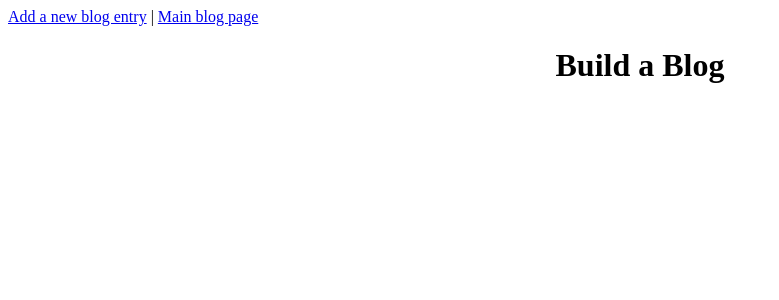
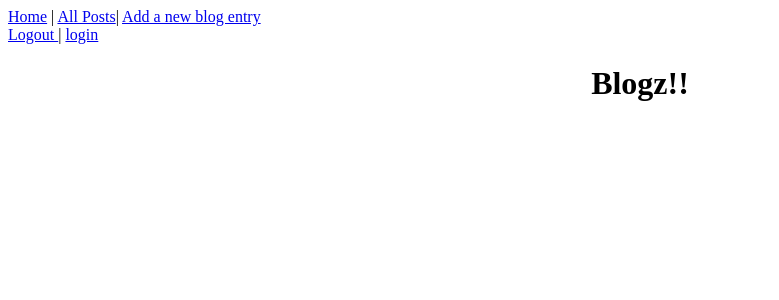
Before and after one commit to ParulJhorar/blogz, a Flask app: page /blog in a window 1280 px wide. Shown: the top 300 px of the page, without its empty margins (0-779 px from the left). Run offline with Flask 2, Linux system fonts and the light colour scheme; data that the repository does not hold is empty.

Commit message:
Completed blogz

```diff
--- a/main.py
+++ b/main.py
@@ -1,9 +1,9 @@
-from flask import Flask, request, redirect, render_template,flash
+from flask import Flask, request, redirect, render_template,flash,session
 from flask_sqlalchemy import SQLAlchemy
 
 app = Flask(__name__)
 app.config['DEBUG'] = True
-app.config['SQLALCHEMY_DATABASE_URI'] = 'mysql+pymysql://build-a-blog:build-a-blog@localhost:8889/build-a-blog'
+app.config['SQLALCHEMY_DATABASE_URI'] = 'mysql+pymysql://blogz:blogz@localhost:8889/blogz'
 app.config['SQLALCHEMY_ECHO'] = True
 app.secret_key = 'y337kGcys&zP3B'
 db = SQLAlchemy(app)
@@ -14,15 +14,106 @@ class Blog(db.Model):
     id = db.Column(db.Integer, primary_key=True)
     title = db.Column(db.String(120))
     body= db.Column(db.String(5000))
+    owner_id = db.Column(db.Integer, db.ForeignKey('user.id'))
 
-    def __init__(self, title, body):
+    def __init__(self, title, body, owner):
         self.title = title
         self.body = body
+        self.owner= owner
+
+class User(db.Model):
+    id = db.Column(db.Integer, primary_key=True)
+    username = db.Column(db.String(120))
+    password = db.Column(db.String(120))
+    blogs = db.relationship('Blog',backref='owner')
+
+    def __init__(self,username,password):
+        self.username = username
+        self.password = password
+
+
+
+@app.before_request
+def require_login():
+    allowed_routes = ['login','signup','index','blog']
+    if request.endpoint not in allowed_routes and 'username' not in session :
+        return redirect ('/login')
+
+
+@app.route('/login', methods=['POST','GET'])
+def login():
+    if request.method == 'POST':
+        username = request.form['username']
+        password = request.form ['password']
+        user = User.query.filter_by(username=username).first()
+        if username=='' or password == '':
+            flash('Please provide username and password!','error')
+            return render_template('login.html')
+
+
+
+        if user and user.password == password:
+            session['username']=username
+            flash("logged in")
+            return redirect('/newpost')
+
+        else:
+            flash('User does not exist or Password is incorrect','error')
+
+
+
+
+
+    return render_template('login.html')
+
+@app.route('/signup', methods= ['POST','GET'])
+def signup():
+    if request.method == 'POST':
+        username = request.form['username']
+        password = request.form['password']
+        verify = request.form ['verify']
+        password_error=''
+        verify_error=''
+        existing_user = User.query.filter_by(username=username).first()
+        if username=='':
+            flash('Please fill in complete information','error')
+            return render_template('signup.html')
+
+
+        if not existing_user:
+
+
+            if len(password)<3 or password == '':
+                password_error="Please enter a valid password"
+                return render_template('signup.html',username=username,password_error=password_error)
+
+            if verify!=password or verify =='':
+                verify_error='passswords do not match'
+                return render_template('signup.html',username=username,verify_error=verify_error)
+
+            else:
+                new_user= User(username,password)
+                db.session.add(new_user)
+                db.session.commit()
+                session['username']=username
+                return redirect('/newpost')
+        else:
+            flash('User already exist')
+
+
+
+
+
+
+
+
+    return render_template('signup.html')
 
 
 @app.route('/newpost', methods= ['POST','GET'])
 
 def newpost():
+    owner = User.query.filter_by(username =session['username']).first()
     if request.method == 'POST':
         blog_title = request.form['title']
         blog_body = request.form['body']
@@ -31,7 +122,7 @@ def newpost():
             flash('Please complete your blog entry','error')
             return redirect('/newpost')
 
-        entry = Blog(blog_title, blog_body)
+        entry = Blog(blog_title, blog_body,owner)
 
         db.session.add(entry)
         db.session.commit()
@@ -43,24 +134,59 @@ def newpost():
 
 
 
-        return redirect('/blog?id='+ str(entry.id)) #render_template('singleblogpost.html', entry =entry)
+        return redirect('/blog?id='+ str(entry.id))
 
 
 
     return render_template( 'newpost.html')
 
 
+@app.route('/logout')
+def logout():
+        del session['username']
+        return redirect ('/blog')
+
+
+
 @app.route('/blog', methods= ['POST','GET'])
 
-def index():
+def blog():
+
     all_blogs= Blog.query.all()
+    all_users= User.query.all()
+
+
 
     if request.args:
         id=request.args.get('id')
+
         entry= Blog.query.get(id)
-        return render_template('singleblogpost.html', entry = entry)
+        owner1=entry.owner_id
+        owner=User.query.filter_by(id=owner1).first()
+
+
+
+        return render_template('singleblogpost.html', entry = entry,owner=owner)
     else:
-        return render_template('blog.html',all_blogs=all_blogs)
+        return render_template('blog.html',all_blogs=all_blogs,all_users=all_users)
+
+
+@app.route('/', methods = ['POST','GET'])
+
+def index():
+    all_users= User.query.all()
+    if request.args:
+        id=request.args.get('id')
+        owner = User.query.get(id)
+
+
+        entry=Blog.query.filter_by(owner=owner).all()
+        return render_template('singleuser.html', entry = entry)
+    else:
+        return render_template('index.html',all_users=all_users)
+
+
+
 
 
 if __name__ == '__main__':
--- a/templates/base.html
+++ b/templates/base.html
@@ -3,18 +3,32 @@
         <style>.error {
             color: red
         }
+        p.test {
+
+
+    word-wrap: break-word;
+}
         </style>
 
 
         <nav>
-                <a href="/newpost">Add a new blog entry</a> |
-                <a href="/blog">Main blog page</a>
+                <a href = "/">Home</a> |
+                <a href="/blog">All Posts</a>|
+                <a href="/newpost">Add a new blog entry</a>
+
 
         </nav>
     <head>
         <title> Build-a-blog</title>
     </head>
         <body>
+                <div>
+                        <a href="/logout"> Logout </a>|
+
+
+                    <a href = "/login"> login</a>
+
+
         {% with messages = get_flashed_messages(with_categories=true) %}
              <ul>
             {% for category,message in messages %}
--- a/templates/blog.html
+++ b/templates/blog.html
@@ -1,17 +1,23 @@
 {% extends 'base.html' %}
 {% block content %}
 
-<h1 style="text-align:center;"><strong>Build a Blog</strong> </h1>
+<h1 style="text-align:center;"><strong>Blogz!!</strong> </h1>
 <table>
     <tbody>
-
     {% for blog in all_blogs %}
         <h3><a href="/blog?id={{blog.id}}" >{{blog.title}}</a></h3>
 
 
-        <p>{{blog.body}}</p>
+        <p class="test">{{blog.body}}</p>
+        {% for user in all_users %}
+            {% if blog.owner_id==user.id %}
+                <h5> written by:<a href="/?id={{user.id}}" >{{user.username}}</a> </h5>
+            {% endif %}
+        {% endfor %}
+
 
     {% endfor%}
+
     </tbody>
 </table>
 
--- a/templates/singleblogpost.html
+++ b/templates/singleblogpost.html
@@ -3,7 +3,8 @@
 
 
 
-<h1 style="text-align:center;">{{entry.title}}</h1>
-<h2>{{entry.body}}</h2>
+<h1>{{entry.title}}</h1>
+<p class="test">{{entry.body}}</p>
+<h4>written by:<a href="/?id={{owner.id}}">{{owner.username}}</a></h4>
 
 {% endblock%}
```
Also changed, not shown: templates/index.html (added, +22 -0 lines), templates/login.html (added, +24 -0 lines), templates/signup.html (added, +30 -0 lines), templates/singleuser.html (added, +16 -0 lines).
